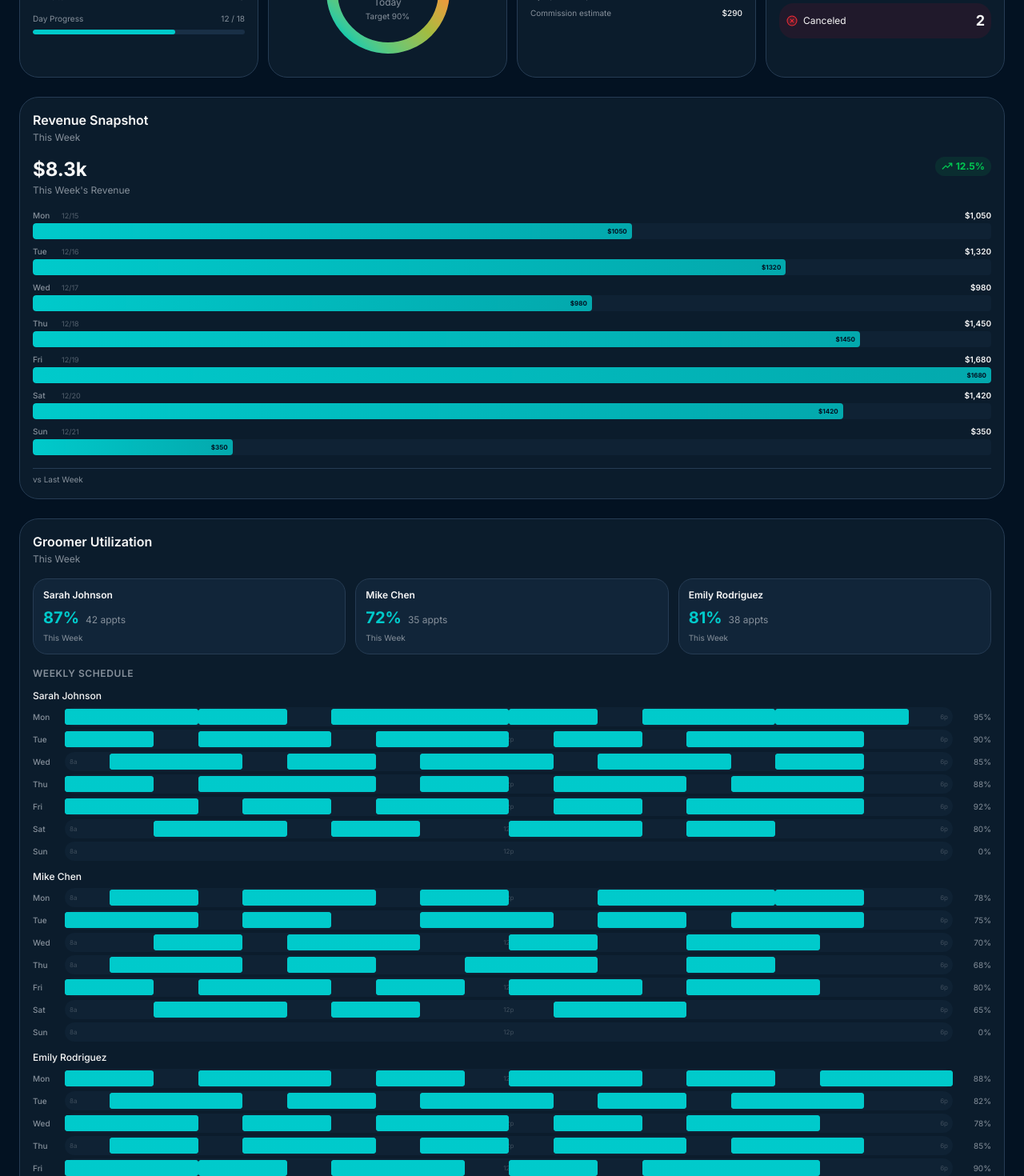
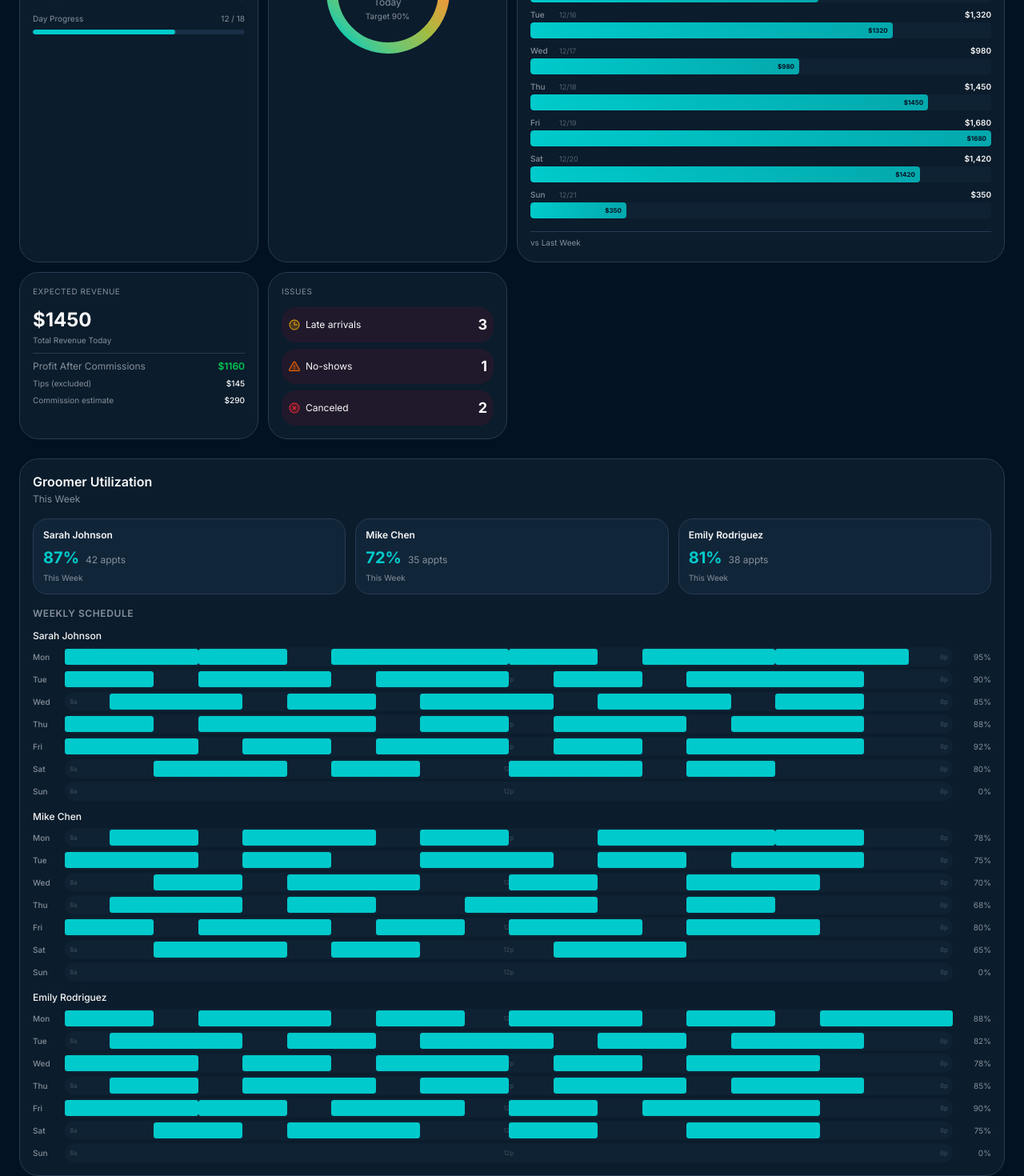
Before and after one commit to JimmysRanch/126, a React (Vite) app: page / in a window 1280 px wide. Shown: the part 300-1770 px from the top of the page at 80% size. Built offline with nearby package versions, Linux system fonts and the light colour scheme.

Commit message:
Generated by Spark: The revenue snapshot card, resize it to be the same height as the booked card. Then make it as wide as the first two cards together. So it should end up being at least twice as wide than it is tall.

```diff
--- a/src/pages/Dashboard.tsx
+++ b/src/pages/Dashboard.tsx
@@ -181,6 +181,10 @@ export function Dashboard() {
               />
             </KpiCard>
 
+            <KpiCard title="Revenue Snapshot" delay={0.35} className="md:col-span-2 xl:col-span-2 row-span-1">
+              <RevenueMiniChart />
+            </KpiCard>
+
             <KpiCard title="Expected Revenue" delay={0.2} className="xl:col-span-1">
               <div className="space-y-2">
                 <div>
@@ -255,24 +259,6 @@ export function Dashboard() {
           <motion.div
             initial={{ opacity: 0, y: 20 }}
             animate={{ opacity: 1, y: 0 }}
-            transition={{ duration: 0.5, delay: 0.8 }}
-            className="bg-card rounded-xl p-4 border border-border"
-          >
-            <div className="space-y-4">
-              <div>
-                <h2 className="text-base font-semibold mb-0.5">Revenue Snapshot</h2>
-                <p className="text-xs text-muted-foreground">This Week</p>
-              </div>
-
-              <RevenueMiniChart />
-            </div>
-          </motion.div>
-        </section>
-
-        <section>
-          <motion.div
-            initial={{ opacity: 0, y: 20 }}
-            animate={{ opacity: 1, y: 0 }}
             transition={{ duration: 0.5, delay: 0.9 }}
             className="bg-card rounded-xl p-4 border border-border"
           >
```
